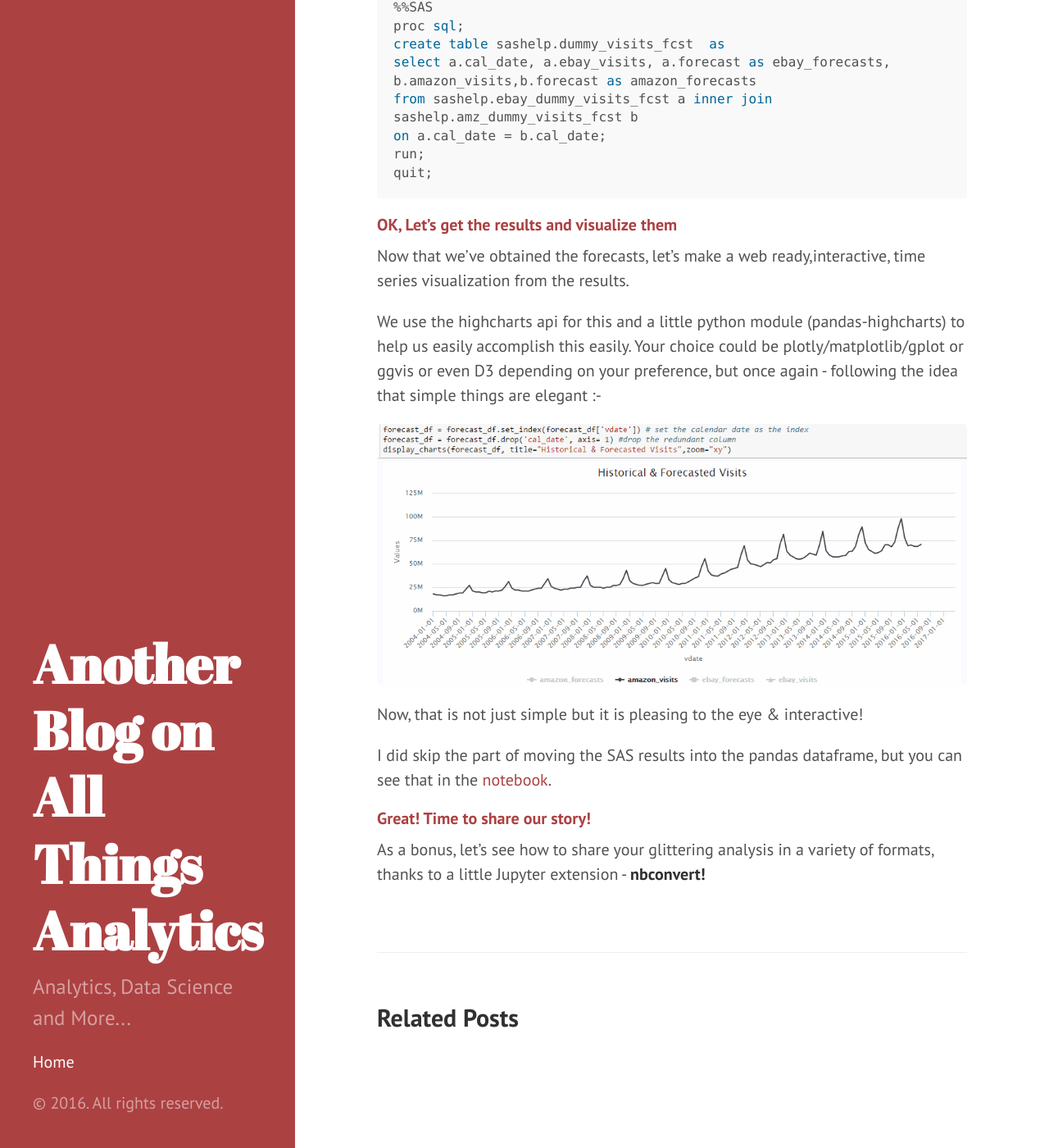
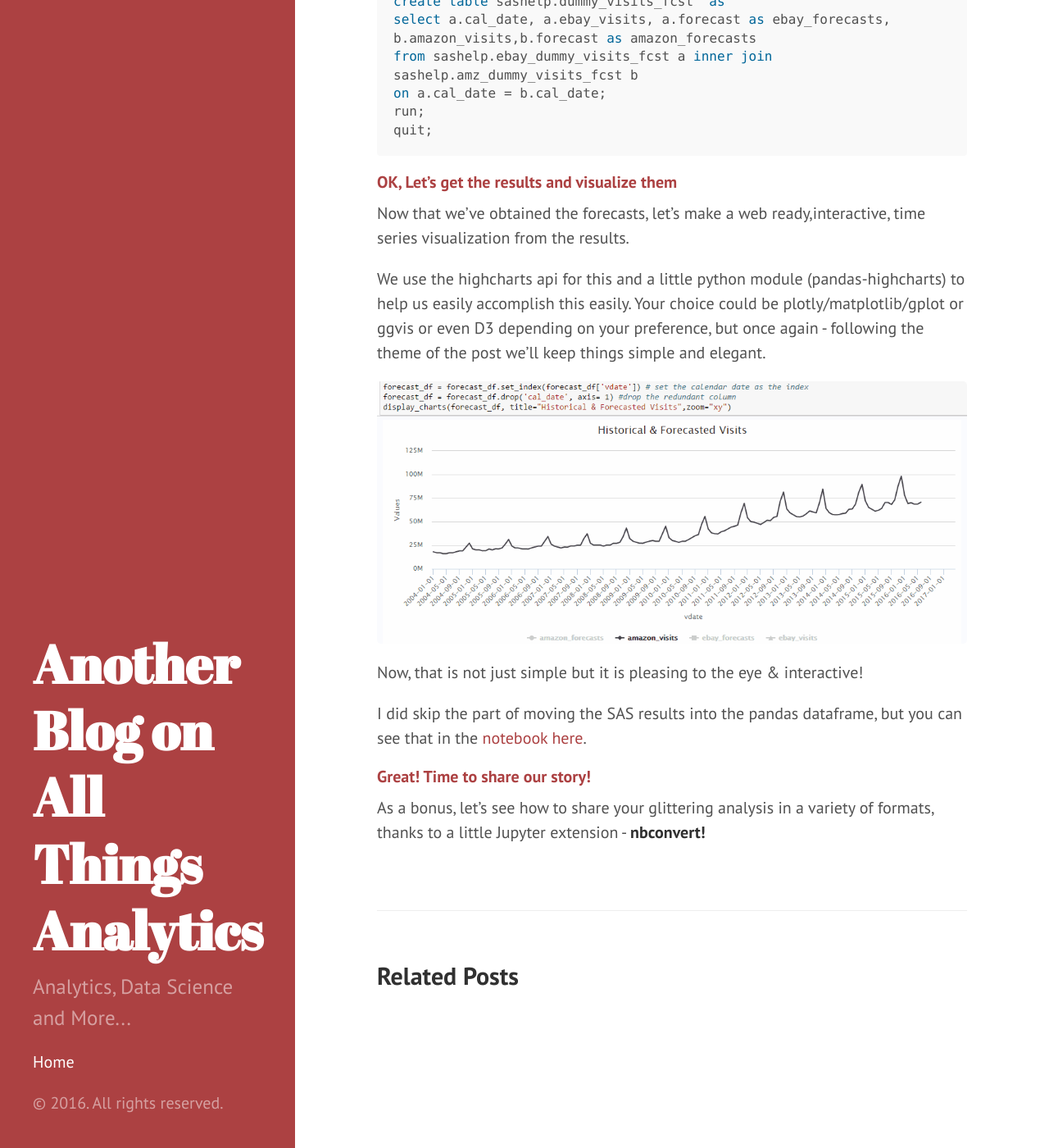
Before and after one commit to datasciencemonkey/datasciencemonkey.github.io, a Jekyll site: the page built from _posts/2016-06-12-for-the-love-of-jupyter-and-sas.markdown, in a window 1280 px wide and 1400 px high, scrolled down 6883 px. Shown: the whole window at 82% size. Built offline with Jekyll 4.4.1, drawn with Linux system fonts in a browser that asks for light colours.

Commit message:
Post update:  For the love of Jupyter and SAS!

````diff
--- a/_posts/2016-06-12-for-the-love-of-jupyter-and-sas.markdown
+++ b/_posts/2016-06-12-for-the-love-of-jupyter-and-sas.markdown
@@ -93,7 +93,7 @@ final_frame = myParserObject.get_data_frame_processed()
 ```
 Our data frame now looks like this. Clearly, some amount post processing is needed - which is what we'll do
 
-![](https://datasciencemonkey.github.io/images/final_frame.png  "processed frame ")
+<img src="https://datasciencemonkey.github.io/images/final_frame.png" style='width:100%;' border="0" alt="Null">
 
 *The image above talks a bit about visualization but let's park that part for just a bit (We'll come back to it soon).*
 
@@ -175,14 +175,14 @@ quit;
 ##### <a name="visuals">OK, Let's get the results and visualize them</a>
 Now that we've obtained the forecasts, let's make a web ready,interactive, time series visualization from the results.
 
-We use the highcharts api for this and a little python module (pandas-highcharts) to help us easily accomplish this easily. Your choice could be plotly/matplotlib/gplot or ggvis or even D3 depending on your preference, but once again - following the idea that simple things are elegant :-
+We use the highcharts api for this and a little python module (pandas-highcharts) to help us easily accomplish this easily. Your choice could be plotly/matplotlib/gplot or ggvis or even D3 depending on your preference, but once again - following the theme of the post we'll keep things simple and elegant.
 
 <img src="https://datasciencemonkey.github.io/images/forecasting_animation.gif" style='width:100%;' border="0" alt="Null">
 
 
 Now, that is not just simple but it is pleasing to the eye & interactive!
 
-I did skip the part of moving the SAS results into the pandas dataframe, but you can see that in the [notebook](https://github.com/datasciencemonkey/sas_n_python/blob/master/Load_SAS_from_Python.ipynb).
+I did skip the part of moving the SAS results into the pandas dataframe, but you can see that in the [notebook here](https://github.com/datasciencemonkey/sas_n_python/blob/master/Load_SAS_from_Python.ipynb).
 
 ##### <a name="convert">Great! Time to share our story!</a>
 As a bonus, let's see how to share your glittering analysis in a variety of formats, thanks to a little Jupyter extension - **nbconvert!**
````
